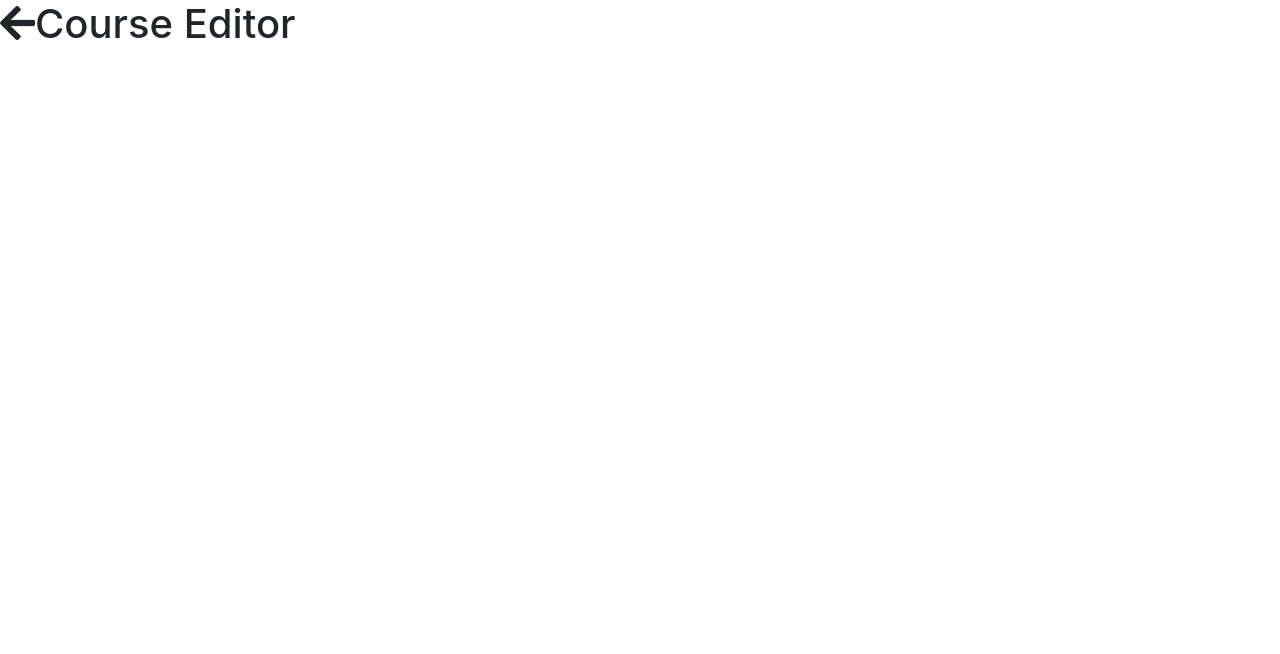
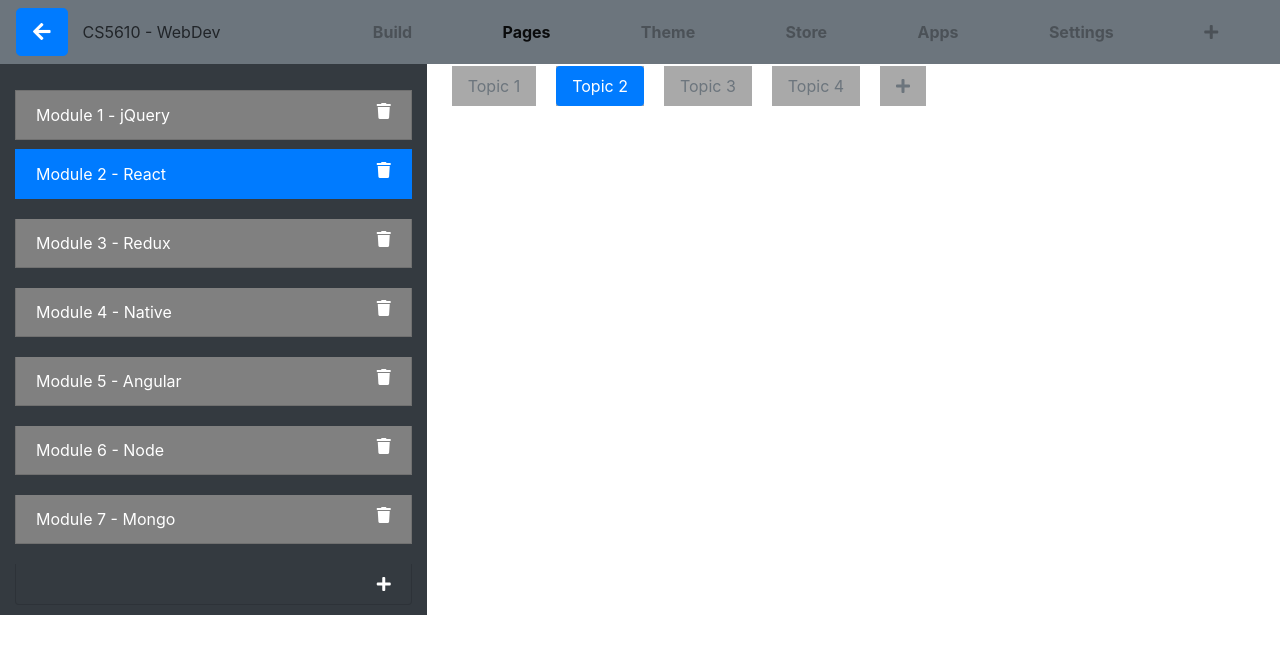
Before and after one commit to aliu19/wbdv-sp21-01-aliu-client-react, a React (Create React App) app: page /editor in a window 1280 px wide. Shown: the top 654 px of the page. Built offline with nearby package versions, Linux system fonts and the light colour scheme.

Commit message:
Implemented course editor

```diff
--- a/src/components/course-editor.js
+++ b/src/components/course-editor.js
@@ -1,11 +1,135 @@
 import React from 'react'
 
 const CourseEditor = ({history}) => {
-  return(
-      <h1>
-        <i onClick={() => history.goBack()} className="fas fa-arrow-left"></i>
-        Course Editor
-      </h1>
-  )
+  return (
+      <div className="container-fluid pull-left">
+
+        <nav className="navbar fixed-top navbar-expand-lg navbar-light bg-secondary">
+          <button className="btn btn-primary btn-lg">
+            <i onClick={() => history.goBack()} className="fas fa-arrow-left"></i>
+          </button>
+          <span className="col-2 wbdv-nav-title">
+            CS5610 - WebDev
+          </span>
+
+          <button className="navbar-toggler" type="button"
+                  data-toggle="collapse" data-target="#navbarNavDropdown">
+            <span className="navbar-toggler-icon"></span>
+          </button>
+
+          <div className="col-10 collapse navbar-collapse" id="navbarNavDropdown">
+            <ul className="navbar-nav wbdv-justify-navbar">
+              <li className="nav-item">
+                <a className="nav-link disabled wbdv-navbar-font" href="#">
+                  Build
+                </a>
+              </li>
+              <li className="nav-item">
+                <a className="nav-link active wbdv-navbar-font" href="#">
+                  Pages
+                </a>
+              </li>
+              <li className="nav-item">
+                <a className="nav-link disabled wbdv-navbar-font" href="#">
+                  Theme
+                </a>
+              </li>
+              <li className="nav-item">
+                <a className="nav-link disabled wbdv-navbar-font" href="#">
+                  Store
+                </a>
+              </li>
+              <li className="nav-item">
+                <a className="nav-link disabled wbdv-navbar-font" href="#">
+                  Apps
+                </a>
+              </li>
+              <li className="nav-item">
+                <a className="nav-link disabled wbdv-navbar-font" href="#">
+                  Settings
+                </a>
+              </li>
+              <li className="nav-item">
+                <a className="nav-link disabled wbdv-navbar-font" href="#">
+                  <i className="fa fa-plus"></i>
+                </a>
+              </li>
+            </ul>
+          </div>
+        </nav>
+
+        <div className="row wbdv-pad-top">
+          <div className="col-4 bg-dark">
+            <ul className="list-group">
+              <br/>
+                <li className="list-group-item wbdv-modules">
+                  Module 1 - jQuery
+                  <i className="fa-pull-right fa fa-trash"></i>
+                </li>
+                <li className="list-group-item list-group-item-action active wbdv-modules">
+                  Module 2 - React
+                  <i className="fa-pull-right fa fa-trash"></i>
+                </li>
+                <li className="list-group-item wbdv-modules">
+                  Module 3 - Redux
+                  <i className="fa-pull-right fa fa-trash"></i>
+                </li>
+                <li className="list-group-item wbdv-modules">
+                  Module 4 - Native
+                  <i className="fa-pull-right fa fa-trash"></i>
+                </li>
+                <li className="list-group-item wbdv-modules">
+                  Module 5 - Angular
+                  <i className="fa-pull-right fa fa-trash"></i>
+                </li>
+                <li className="list-group-item wbdv-modules">
+                  Module 6 - Node
+                  <i className="fa-pull-right fa fa-trash"></i>
+                </li>
+                <li className="list-group-item wbdv-modules">
+                  Module 7 - Mongo
+                  <i className="fa-pull-right fa fa-trash"></i>
+                </li>
+                <li className="list-group-item bg-dark list-group-item-action wbdv-modules">
+                  <i className="fa-pull-right fa fa-plus"></i>
+                </li>
+            </ul>
+          </div>
+
+          <div className="col-8">
+            <ul className="nav nav-pills">
+              <li className="nav-item wbdv-topics">
+                <a className="nav-link disabled" href="#">
+                  Topic 1
+                </a>
+              </li>
+              <li className="nav-item wbdv-topics">
+                <a className="nav-link active" href="#">
+                  Topic 2
+                </a>
+              </li>
+              <li className="nav-item wbdv-topics">
+                <a className="nav-link disabled" href="#">
+                  Topic 3
+                </a>
+              </li>
+              <li className="nav-item wbdv-topics">
+                <a className="nav-link disabled" href="#">
+                  Topic 4
+                </a>
+              </li>
+              <li className="nav-item wbdv-topics">
+                <a className="nav-link disabled" href="#">
+                  <i className="fa fa-plus"></i>
+                </a>
+              </li>
+            </ul>
+          </div>
+
+        </div>
+
+
+      </div>
+)
 }
 export default CourseEditor
--- a/src/components/course-manager.css
+++ b/src/components/course-manager.css
@@ -21,3 +21,43 @@
   top: 15px;
   right: 15px;
 }
+
+.wbdv-navbar-pad {
+  padding-left: 10px;
+  padding-right:20px;
+}
+
+.wbdv-modules {
+  margin-top: 10px;
+  margin-bottom: 10px;
+  background-color: grey;
+  color: white;
+}
+
+.wbdv-navbar-font {
+  font-weight: bold;
+}
+
+.wbdv-topics {
+  margin-left: 10px;
+  margin-right: 10px;
+  margin-top: 10px;
+  background-color: darkgray;
+}
+
+.wbdv-edit-padding {
+  padding-left: 10px;
+  padding-top: 5px;
+}
+
+wbdv-outline {
+  padding-left: 15px;
+  border: 2px solid black;
+}
+
+.wbdv-justify-navbar {
+  flex: 1;
+  margin: auto !important;
+  display: flex;
+  justify-content: space-evenly;
+}
--- a/src/components/course-manager.js
+++ b/src/components/course-manager.js
@@ -16,7 +16,7 @@ export default class CourseManager extends React.Component {
 
   addCourse = () => { // { = body of function
     const newCourse = {
-      title: "New Course",
+      title: document.getElementById("newTitleFld").value,
       owner: "me",
       lastModified: "2/20/2021"
     }
@@ -26,6 +26,7 @@ export default class CourseManager extends React.Component {
             ...prevState,
             courses: [...prevState.courses, course] // appends new course at end
           })))
+    document.getElementById("newTitleFld").value = ''
   }
 
   deleteCourse = (courseToDelete) => {
@@ -62,11 +63,11 @@ export default class CourseManager extends React.Component {
               <div className="col-8 d-block">
                 <input type="text"
                        className="form-control"
-                       id="titleFld"
+                       id="newTitleFld"
                        placeholder="New Course Title"/>
               </div>
               <div className="col-1 d-block">
-                <i onClick={() => this.addCourse()} className="fa fa-plus-circle fa-2x"></i>
+                <i onClick={this.addCourse} className="fa fa-plus-circle fa-2x"></i>
               </div>
             </div>
           </div>
@@ -87,7 +88,7 @@ export default class CourseManager extends React.Component {
           </Route>
 
           <button className="btn wbdv-bottom-right" id="addBtn">
-            <i onClick={() => this.addCourse()} className="fa fa-plus-circle fa-4x"></i>
+            <i onClick={this.addCourse} className="fa fa-plus-circle fa-4x"></i>
           </button>
         </div>
     );
```
